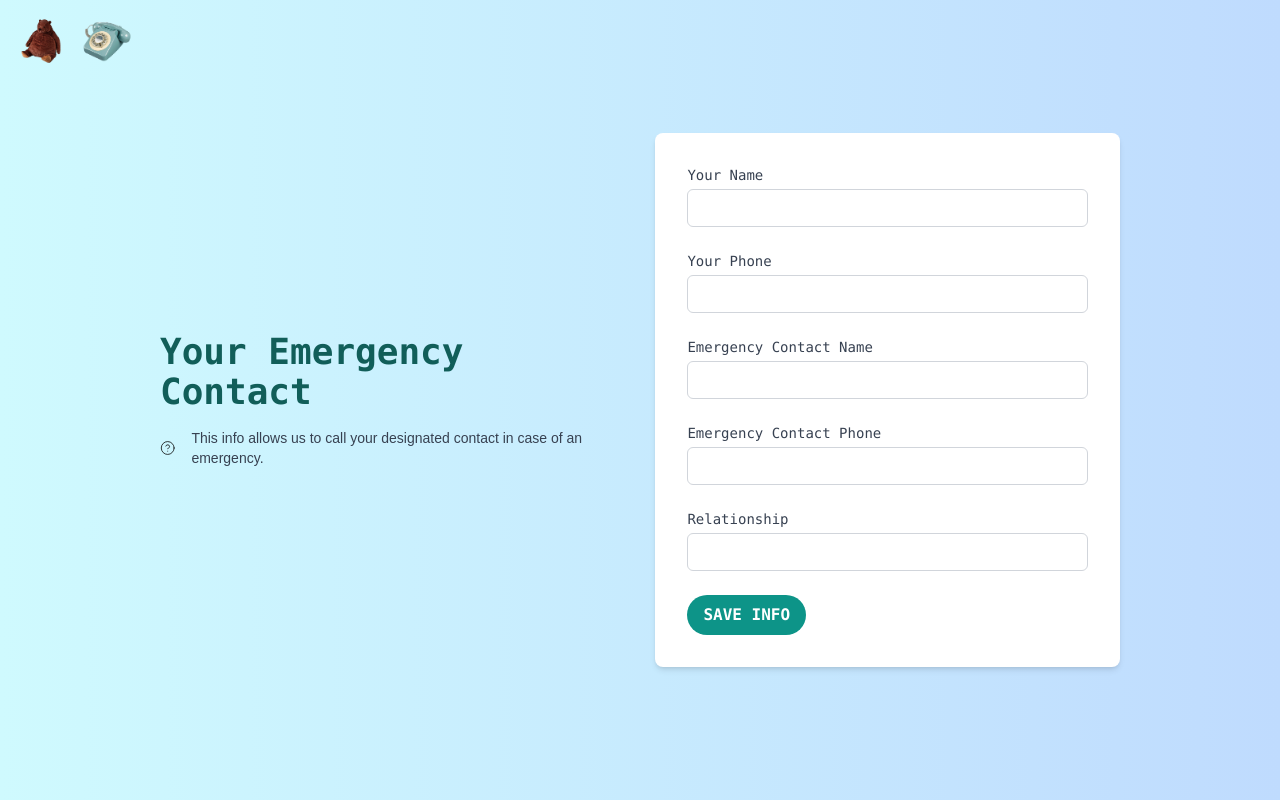
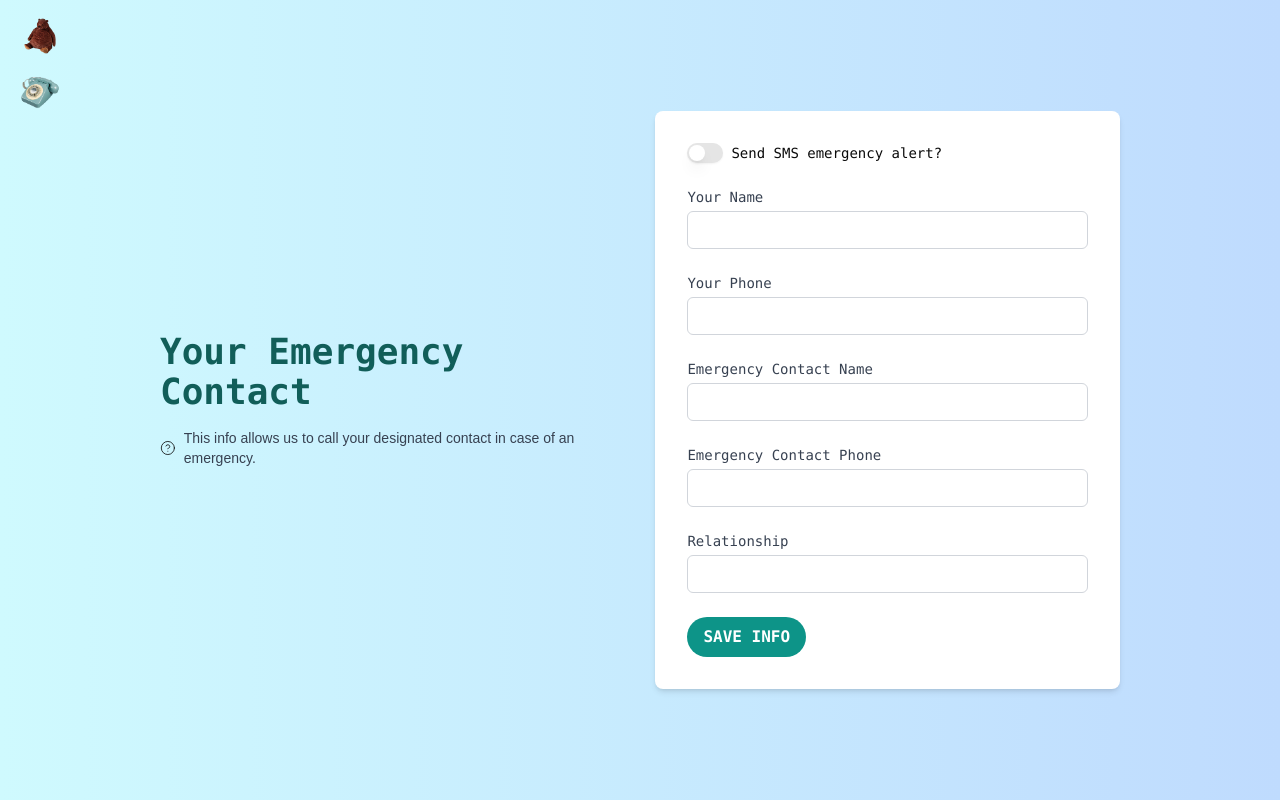
Before and after one commit to jasukej/calhacks, a Next.js app: page /contact in a window 1280 px wide. Built offline with nearby package versions, Linux system fonts and the light colour scheme; no server answers; the database is empty; sample sign-in values are in the browser's storage.

Commit message:
contact alert toggle

```diff
--- a/app/api/send-sms/route.ts
+++ b/app/api/send-sms/route.ts
@@ -1,46 +1,72 @@
-import { NextResponse } from 'next/server';
-import { auth, db } from "@/lib/firebase";
+import { NextResponse } from "next/server";
 import { getDoc, doc } from "firebase/firestore";
-import { client } from "@/lib/twilio";
+import { db } from "@/lib/firebase"; // Adjust the import based on your project structure
+import twilio from "twilio";
+
+const accountSid = process.env.NEXT_PUBLIC_TWILIO_ACCOUNT_SID;
+const authToken = process.env.NEXT_PUBLIC_TWILIO_AUTH_TOKEN;
+const messagingServiceSid = process.env.NEXT_PUBLIC_TWILIO_SERVICE_SID;
+
+if (!accountSid || !authToken || !messagingServiceSid) {
+  throw new Error("Twilio credentials are not set in environment variables");
+}
+
+const client = twilio(accountSid, authToken);
 
 export async function POST(request: Request) {
   const { userId, latitude, longitude } = await request.json();
 
   if (!userId || !latitude || !longitude) {
-        return NextResponse.json({ error: 'Missing required parameters' }, { status: 400 });
+    return NextResponse.json(
+      { error: "Missing required parameters" },
+      { status: 400 }
+    );
   }
 
   try {
-        const userDoc = await getDoc(doc(db, 'users', userId));
+    const userDoc = await getDoc(doc(db, "users", userId));
     if (!userDoc.exists()) {
-            return NextResponse.json({ error: 'User not found' }, { status: 404 });
+      return NextResponse.json({ error: "User not found" }, { status: 404 });
     }
 
     const userData = userDoc.data();
+
+    if (!userData.send_message) {
+      return NextResponse.json(
+        { message: "SMS messing not enabled for user's emergency contact" },
+        { status: 200 }
+      );
+    }
+
     const emergencyContactPhone = userData.emergency_contact_phone;
     const userName = userData.name;
 
     if (!emergencyContactPhone) {
-            return NextResponse.json({ error: 'No emergency contact phone found' }, { status: 404 });
+      return NextResponse.json(
+        { error: "No emergency contact phone found" },
+        { status: 404 }
+      );
     }
 
     const googleMapsLink = `https://www.google.com/maps?q=${latitude},${longitude}`;
 
-        const notificationOpts = {
-            toBinding: JSON.stringify({
-                binding_type: 'sms',
-                address: emergencyContactPhone,
-            }),
-            body: `${userName} is having a panic attack. They have set you as their emergency contact. Their current location is ${googleMapsLink}. Please contact them as soon as possible.`,
-        };
+    const messageBody = `${userName} is having a panic attack. They have set you as their emergency contact. Their current location is ${googleMapsLink}. Please contact them as soon as possible.`;
 
-        const notification = await client.notify
-            .services(process.env.TWILIO_SERVICE_SID)
-            .notifications.create(notificationOpts);
+    const message = await client.messages.create({
+      body: messageBody,
+      messagingServiceSid: messagingServiceSid,
+      to: emergencyContactPhone,
+    });
 
-        return NextResponse.json({ message: 'SMS sent successfully' }, { status: 200 });
-    } catch (error) {
-        console.error('Error sending SMS:', error);
-        return NextResponse.json({ error: 'Failed to send SMS' }, { status: 500 });
+    return NextResponse.json(
+      { message: "SMS sent successfully", messageSid: message.sid },
+      { status: 200 }
+    );
+  } catch (error: any) {
+    console.error("Error sending SMS:", error);
+    return NextResponse.json(
+      { error: "Failed to send SMS", message: error.message },
+      { status: 500 }
+    );
   }
 }
--- a/app/contact/page.tsx
+++ b/app/contact/page.tsx
@@ -9,6 +9,8 @@ import Progress from '@/components/Progress';
 import { useForm, Controller } from 'react-hook-form';
 import Input from '@/components/Input';
 import { CircleHelp } from 'lucide-react';
+import { ClipLoader } from 'react-spinners';
+import { Switch } from '@/components/ui/switch';
 
 type UserInfo = {
   name: string;
@@ -16,6 +18,7 @@ type UserInfo = {
   emergency_contact_name: string;
   emergency_contact_phone: string;
   emergency_contact_relationship: string;
+  send_message?: boolean;
 };
 
 function ContactPage() {
@@ -81,14 +84,22 @@ function ContactPage() {
   }, [userInfo, reset]);
 
   if (loading) {
-    return <div>Loading...</div>;
+    return <div className="h-screen flex justify-center items-center">
+        <ClipLoader
+        color="#0f766e"
+        loading={loading}
+        size={150}
+        aria-label="Loading Spinner"
+        data-testid="loader"
+      />
+    </div>;
   }
 
   return (
     <div className="min-h-screen bg-gradient-to-r from-cyan-100 to-blue-200 px-[10rem] gap-x-8 flex flex-row items-center justify-center">
       <div className="w-1/2 pr-8">
         <h1 className="text-4xl font-bold font-mono text-teal-800 mb-4">Your Emergency Contact</h1>
-        <span className="flex items-center gap-x-4">
+        <span className="flex items-center gap-x-2">
           <CircleHelp strokeWidth={1.25} size={18} />
           <p className="text-sm text-gray-700">This info allows us to call your designated contact in case of an emergency.</p>
         </span>
@@ -116,11 +127,27 @@ function ContactPage() {
           </div>
         ) : (
           <form onSubmit={handleSubmit(onSubmit)} className="space-y-6">
+            <div className="flex items-center space-x-2">
+              <Controller
+                control={control}
+                name="send_message"
+                render={({ field: { onChange, value } }) => (
+                  <Switch checked={value} onCheckedChange={onChange} />
+                )}
+              />
+              <label
+                htmlFor="send_message"
+                className="text-sm font-mono font-medium leading-none peer-disabled:cursor-not-allowed peer-disabled:opacity-70"
+              >
+                Send SMS emergency alert?
+              </label>
+            </div>
             <Input id="name" label="Your Name" control={control} />
             <Input id="phone" label="Your Phone" control={control} />
             <Input id="emergency_contact_name" label="Emergency Contact Name" control={control} />
             <Input id="emergency_contact_phone" label="Emergency Contact Phone" control={control} />
             <Input id="emergency_contact_relationship" label="Relationship" control={control} />
+
             <div className="flex justify-between">
               <button
                 type="submit"
--- a/app/layout.tsx
+++ b/app/layout.tsx
@@ -30,19 +30,19 @@ export default function RootLayout({
       <body
         className={`${geistSans.variable} ${geistMono.variable} antialiased min-h-screen bg-gradient-to-r from-teal-100 to-blue-200`}
       >
-        <header className="absolute top-4 left-4 z-10 flex space-x-4 items-center">
+      <header className="absolute top-4 left-4 z-10 flex flex-col space-y-4 items-center pl-1">
     {/* Skoggy Link */}
     <div className="relative flex items-center group">
       <Link href="/">
         <Image
           src="/images/skoggy.png"
           alt="Skoggy Logo"
-        width={50}
-        height={50}
+          width={40}
+          height={40}
           className="rounded-full peer hover:scale-110 transition-all duration-300"
         />
       </Link>
-    <span className="absolute font-mono left-16 opacity-0 scale-x-0 group-hover:scale-x-100 group-hover:opacity-100 origin-left transition-all duration-300 ml-2 text-teal-700 font-semibold">
+      <span className="absolute font-mono left-[3rem] opacity-0 scale-x-0 group-hover:scale-x-100 group-hover:opacity-100 origin-left transition-all duration-300 ml-2 text-teal-700 font-semibold">
         Home
       </span>
     </div>
@@ -53,12 +53,12 @@ export default function RootLayout({
         <Image
           src="/images/contact.png"
           alt="Contact"
-        width={50}
-        height={50}
+          width={40}
+          height={40}
           className="rounded-full peer-hover:translate-x-4 hover:scale-110 transition-all duration-300"
         />
     </Link>
-    <span className="absolute font-mono left-16 opacity-0 scale-x-0 group-hover:scale-x-100 group-hover:opacity-100 origin-left transition-all duration-300 ml-2 text-teal-700 font-semibold">
+    <span className="absolute font-mono left-[3rem] opacity-0 scale-x-0 group-hover:scale-x-100 group-hover:opacity-100 origin-left transition-all duration-300 ml-2 text-teal-700 font-semibold">
       Contact
     </span>
   </div>
--- a/app/page.tsx
+++ b/app/page.tsx
@@ -32,7 +32,7 @@ export default function Home() {
         {/* Button text */}
         <div className="absolute inset-0 flex items-center justify-center">
           <span className="text-xl font-serif cursor-pointer font-bold text-teal-600 z-10 hover:scale-105 transition-all duration-300">
-            tap me
+            skog
           </span>
         </div>
       </button>
@@ -51,6 +51,9 @@ export default function Home() {
       }
     `}</style>
 
+    <div className="flex absolute bottom-0 justify-center w-full">
+      <div className="font-mono pb-8 text-teal-800 text-sm font-semibold">tap to start</div>
+    </div>
     <Button
       onClick={() => router.push('/share')}
       className="border-teal-950 cursor-pointer absolute bottom-8 right-8 border-[0.5px] px-4 py-2 flex items-center space-x-2 bg-transparent hover:bg-teal-700 text-teal-700 hover:text-white transition-all duration-300 ease-in-out transform hover:scale-105"
--- a/package.json
+++ b/package.json
@@ -17,6 +17,7 @@
     "@phosphor-icons/react": "^2.1.7",
     "@radix-ui/react-icons": "^1.3.0",
     "@radix-ui/react-slot": "^1.1.0",
+    "@radix-ui/react-switch": "^1.1.1",
     "@radix-ui/react-toggle": "^1.1.0",
     "@vapi-ai/web": "^2.1.4",
     "axios": "^1.7.7",
@@ -36,6 +37,8 @@
     "react": "^18",
     "react-dom": "^18",
     "react-hook-form": "^7.53.1",
+    "react-loading-indicators": "^1.0.0",
+    "react-spinners": "^0.14.1",
     "react-virtualized": "^9.22.5",
     "remeda": "^2.15.2",
     "tailwind-merge": "^2.5.4",
```
Also changed, not shown: 1 other file (tests, documents, lock files or other folders). Lines whose indentation alone changed are shown as unchanged.
